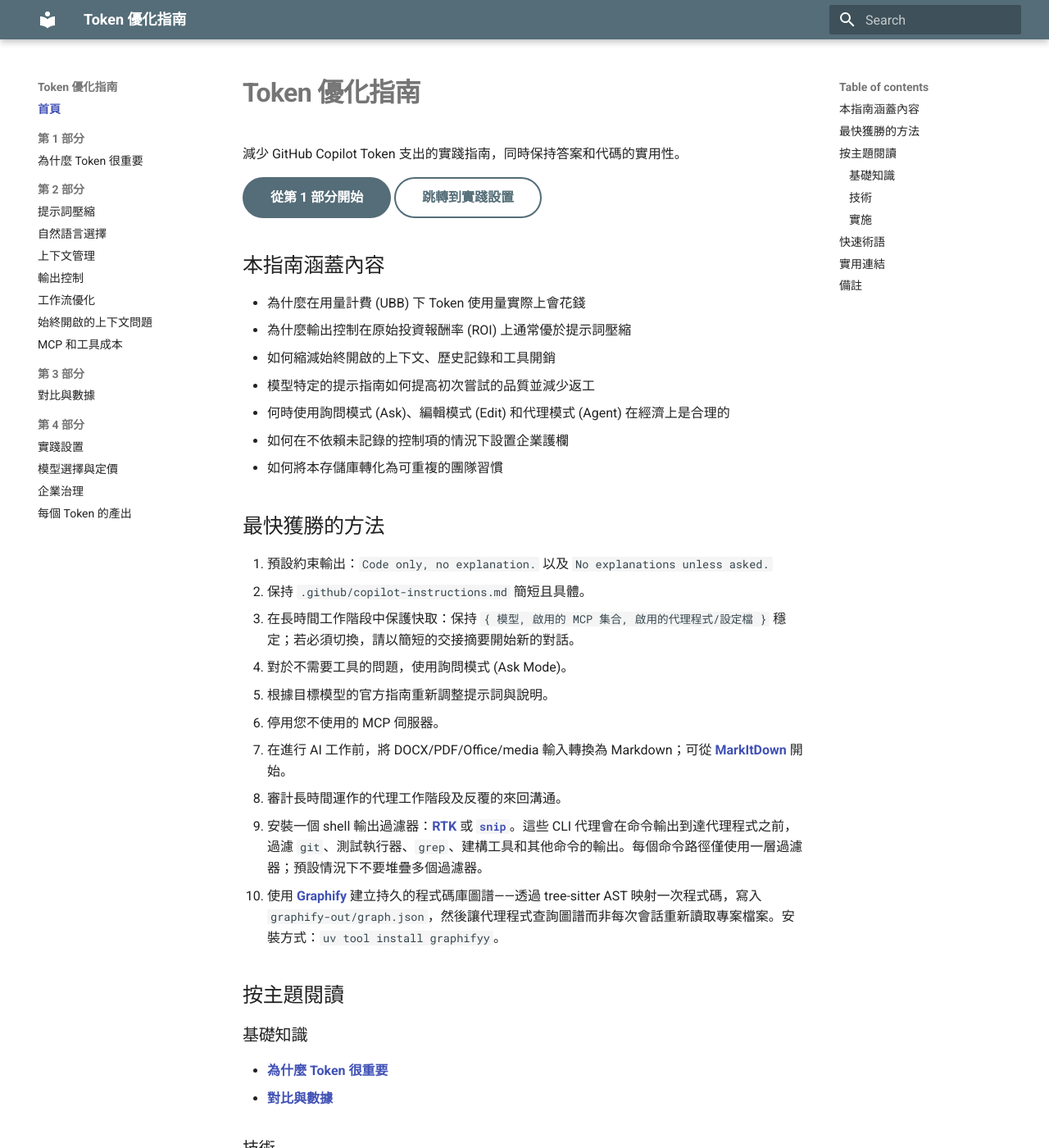
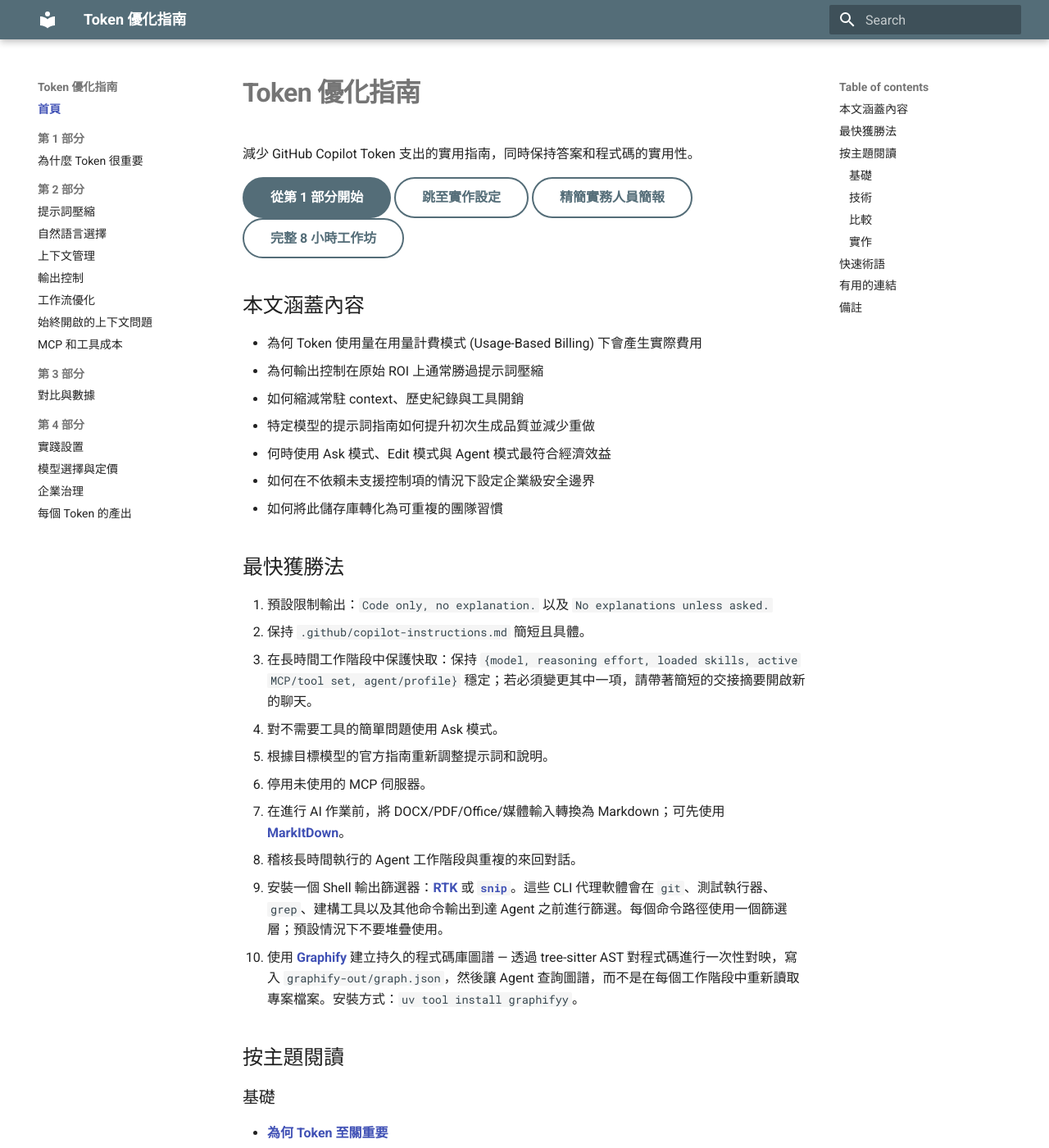
Before and after one commit to linyute/github-copilot-token-optimization, an MkDocs documentation site: the page built from docs/index.md, in a window 1280 px wide and 1400 px high. Shown: the whole window at 82% size. Built offline with MkDocs 1.6.1 and Material for MkDocs 9.7.7, drawn with Linux system fonts in a browser that asks for light colours; some of the changed text lies outside the part shown.

Commit message:
Update zh-tw localization

````diff
--- a/docs/10-practical-setup.md
+++ b/docs/10-practical-setup.md
@@ -79,22 +79,22 @@
 |------------|:------------------:|---------|
 | 輕量級 (GPT-4.1 mini, Haiku) | 最低 | 自動完成、簡單語法、查詢式問題 |
 | 標準級 (GPT-4.1, Sonnet) | 中等 | 大多數程式設計工作 — 實作、重構、修正 |
-| 高努力度級 (Claude Opus, o 系列推理) | 最高 | 架構、深度推理、新穎問題分解 |
+| 高強度級 (Claude Opus, o 系列推理) | 最高 | 架構、深度推理、新穎問題分解 |
 | **Auto** | 預設為 low | 預設：Copilot 從支援的 Auto 池中選擇，並在符合條件時套用付費方案折扣 |
 
-**預設為 Auto。** Auto 是最佳的通用基準，因為它能減少挑選疲勞，並且在符合條件的付費方案使用中，會套用 GitHub 所說明的折扣。將 Auto 視為預設通道，而不是自動升級到所有高努力度模型。如果您需要優質的高努力度模型，請手動釘選。參閱 [模型選擇與定價](11-models-and-pricing.md)。
+**預設為 Auto。** Auto 是最佳的通用基準，因為它能減少挑選疲勞，並且在符合條件的付費方案使用中，會套用 GitHub 所說明的折扣。將 Auto 視為預設通道，而不是自動升級到所有高強度模型。如果您需要優質的高強度模型，請手動釘選。參閱 [模型選擇與定價](11-models-and-pricing.md)。
 
-**絕不要在「X 的語法是什麼」這類問題上浪費高努力度模型** — 您為最便宜模型就能正確回答的問題支付了更高的 Token 費率。
+**絕不要在「X 的語法是什麼」這類問題上浪費高強度模型** — 您為最便宜模型就能正確回答的問題支付了更高的 Token 費率。
 
 ### 長對話工作階段的快取保護規則
 
 為長對話執行緒選擇通道後，請保持其穩定：
 
 ```text
-{ model, active MCP set, active agent/profile }
+{ 模型, 推理強度, 載入的技能, 啟用的 MCP/工具集, 代理人/個人檔案 }
 ```
 
-除非必要，否則請勿在昂貴的對話途中變更這些控制項。對話途中切換通常會使快取的字首失效，並移除您已建立的快取輸入折扣。
+不要在昂貴的對話中途更改這些控制，除非必要。模型、推理強度、技能或工具的變更可能會使快取的前綴失效，導致其上下文再次以標準輸入費率計費。
 
 如果必須切換，請改做以下步驟：
 
@@ -347,9 +347,44 @@
 
 與 `copilot-setup-steps.yml` (§4.3.2) 以及精確的 issue 描述 (§4.3.3) 結合使用，以獲得最大的工作階段效率。完整設定、指令清單及其他 AI 工具支援：[MCP 與工具成本 §2.7.7](08-mcp-tool-costs.md#277-compress-tool-output-at-the-source-rtk)。
 
-### 4.3.7 使用 Graphify 建構持久的知識圖譜
+### 4.3.7 使用 snip 壓縮 Shell 指令輸出
 
-RTK 壓縮 shell 指令傳回的內容。[Graphify](https://github.com/Graphify-Labs/graphify) 解決了不同的成本：代理在採取行動前為了理解結構而讀取專案檔案所花費的 token。
+[`snip`](https://github.com/edouard-claude/snip) 是針對 Copilot 導向之 shell 輸出壓縮，RTK 最接近的實用替代方案。它正常執行指令，透過宣告式 YAML 管道過濾輸出，並可以使用 `snip gain` 追蹤本地端節省的費用。
+
+安裝：
+
+```bash
+brew install edouard-claude/tap/snip
+# 或：
+go install github.com/edouard-claude/snip/cmd/snip@latest
+```
+
+設定 Copilot CLI：
+
+```bash
+snip init --agent copilot
+```
+
+當您需要專案專屬或團隊維護的過濾器而不想重新編譯工具時，請使用 snip。過濾器可以比對指令/子指令並套用如 `head`、`tail`、`keep_lines`、`remove_lines`、`json_extract`、`regex_extract`、`group_by`、`dedup` 或 `aggregate` 等動作。
+
+範例過濾器形狀：
+
+```yaml
+name: "my-test-summary"
+match:
+  command: "my-test-runner"
+pipeline:
+  - action: "keep_lines"
+    pattern: "FAIL|ERROR|expected|actual"
+  - action: "head"
+    n: 80
+```
+
+**團隊推廣：** 從一個儲存庫與一個 shell 介面開始。驗證失敗的測試、diff 與建構錯誤是否仍保留足夠的詳細資訊，以便代理修正問題。預設情況下，不要在同一個指令路徑上啟用 RTK 與 snip；選擇一種過濾器層並進行評估。
+
+### 4.3.8 使用 Graphify 建構持久的知識圖譜
+
+RTK 和 snip 壓縮 shell 指令傳回的內容。[Graphify](https://github.com/Graphify-Labs/graphify) 解決了不同的成本：代理在採取行動前為了理解結構而讀取專案檔案所花費的 token。
 
 安裝一次：
 
@@ -385,59 +420,24 @@
 
 注意：程式碼解析對於 AST 階段是本地端的。針對文件、PDF、圖片或影片的選用性語意/深度擷取可能會使用已設定的 AI 後端。在專有程式碼庫上啟用額外功能之前，請先審查該邊界。
 
-### 4.3.8 使用 snip 壓縮 Shell 指令輸出
-
-[`snip`](https://github.com/edouard-claude/snip) 是針對 Copilot 導向之 shell 輸出壓縮，RTK 最接近的實用替代方案。它正常執行指令，透過宣告式 YAML 管道過濾輸出，並可以使用 `snip gain` 追蹤本地端節省的費用。
-
-安裝：
-
-```bash
-brew install edouard-claude/tap/snip
-# 或：
-go install github.com/edouard-claude/snip/cmd/snip@latest
-```
-
-設定 Copilot CLI：
-
-```bash
-snip init --agent copilot
-```
-
-當您需要專案專屬或團隊維護的過濾器而不想重新編譯工具時，請使用 snip。過濾器可以比對指令/子指令並套用如 `head`、`tail`、`keep_lines`、`remove_lines`、`json_extract`、`regex_extract`、`group_by`、`dedup` 或 `aggregate` 等動作。
-
-範例過濾器形狀：
-
-```yaml
-name: "my-test-summary"
-match:
-  command: "my-test-runner"
-pipeline:
-  - action: "keep_lines"
-    pattern: "FAIL|ERROR|expected|actual"
-  - action: "head"
-    n: 80
-```
-
-**團隊推廣：** 從一個儲存庫與一個 shell 介面開始。驗證失敗的測試、diff 與建構錯誤是否仍保留足夠的詳細資訊，以便代理修正問題。預設情況下，不要在同一個指令路徑上啟用 RTK 與 snip；選擇一種過濾器層並進行評估。
-
 ### 4.3.9 使用工作階段套件檢查表
 
 此處的「套件」並非單獨的安裝項目。它是代理工作階段周圍的穩定控制組：
 
 ```text
-模型 + 模式 + 代理/設定檔 + 作用中 MCP/工具 + 輸出過濾器 + 儲存庫指令
+模型 + 推理強度 + 模式 + 代理/設定檔 + 已載入技能 + 啟用中的 MCP/工具 + 輸出篩選器 + 儲存庫指示
 ```
 
-在長時間執行代理之前，請先設定一次並保持穩定。在工作階段途中變更它們會使快取的字首失效，並使代理在新的工具集下攜帶過時的上下文資訊。
+在長時間的代理執行之前，設定一次這些參數並保持穩定。在執行中途變更模型、推理強度、已載入技能或其他控制項，可能會使快取前綴失效，並讓代理在新的設定下攜帶過時的上下文。
 
-使用此檢查表：
+使用此檢查清單：
 
-1. 挑選模式：Ask/Edit/Agent/Coding Agent。
-2. 挑選模型通道或 Auto。
-3. 停用未使用的 MCP 伺服器與擴充功能提供的工具。
-4. 如果需要，挑選一個指令輸出過濾器：RTK 或 snip。
-5. 如果重複的程式碼庫定向佔據主導地位，請使用 Graphify。
-6. 如果需要變更通道，請啟動全新工作階段。
+1. 選擇模式：Ask/Edit/Agent/Coding Agent。
+2. 選擇模型路徑或 Auto 以及推理強度。
+3. 停用未使用的 MCP 伺服器、技能與擴充功能提供的工具。
+4. 如有需要，選擇一種命令輸出篩選器：RTK 或 snip。
+5. 若重複的程式碼庫定向佔據主要工作，請使用 Graphify。
+6. 若需要變更模型、強度、技能或控制項，請開始一個全新的工作階段。
 
 ## 4.4 建立習慣
 
@@ -594,4 +594,4 @@
 
 ---
 
-**下一步：** [企業治理 →](12-enterprise-governance.md)
+**下一步：** [模型選擇與定價 →](11-models-and-pricing.md)
--- a/docs/index.md
+++ b/docs/index.md
@@ -1,81 +1,90 @@
 # Token 優化指南
 
-減少 GitHub Copilot Token 支出的實踐指南，同時保持答案和代碼的實用性。
+減少 GitHub Copilot Token 支出的實用指南，同時保持答案和程式碼的實用性。
 
 [從第 1 部分開始](01-why-tokens-matter.md){ .md-button .md-button--primary }
-[跳轉到實踐設置](10-practical-setup.md){ .md-button }
+[跳至實作設定](10-practical-setup.md){ .md-button }
+<a class="md-button" href="https://olivomarco.github.io/github-copilot-token-optimization/slides/briefing.html">精簡實務人員簡報</a>
+<a class="md-button" href="https://olivomarco.github.io/github-copilot-token-optimization/slides/index.html">完整 8 小時工作坊</a>
 
-## 本指南涵蓋內容
+## 本文涵蓋內容
 
-- 為什麼在用量計費 (UBB) 下 Token 使用量實際上會花錢
-- 為什麼輸出控制在原始投資報酬率 (ROI) 上通常優於提示詞壓縮
-- 如何縮減始終開啟的上下文、歷史記錄和工具開銷
-- 模型特定的提示指南如何提高初次嘗試的品質並減少返工
-- 何時使用詢問模式 (Ask)、編輯模式 (Edit) 和代理模式 (Agent) 在經濟上是合理的
-- 如何在不依賴未記錄的控制項的情況下設置企業護欄
-- 如何將本存儲庫轉化為可重複的團隊習慣
+- 為何 Token 使用量在用量計費模式 (Usage-Based Billing) 下會產生實際費用
+- 為何輸出控制在原始 ROI 上通常勝過提示詞壓縮
+- 如何縮減常駐 context、歷史紀錄與工具開銷
+- 特定模型的提示詞指南如何提升初次生成品質並減少重做
+- 何時使用 Ask 模式、Edit 模式與 Agent 模式最符合經濟效益
+- 如何在不依賴未支援控制項的情況下設定企業級安全邊界
+- 如何將此儲存庫轉化為可重複的團隊習慣
 
-## 最快獲勝的方法
+## 最快獲勝法
 
-1. 預設約束輸出：`Code only, no explanation.` 以及 `No explanations unless asked.`
+1. 預設限制輸出：`Code only, no explanation.` 以及 `No explanations unless asked.`
 2. 保持 `.github/copilot-instructions.md` 簡短且具體。
-3. 在長時間工作階段中保護快取：保持 `{ 模型, 啟用的 MCP 集合, 啟用的代理程式/設定檔 }` 穩定；若必須切換，請以簡短的交接摘要開始新的對話。
-4. 對於不需要工具的問題，使用詢問模式 (Ask Mode)。
-5. 根據目標模型的官方指南重新調整提示詞與說明。
-6. 停用您不使用的 MCP 伺服器。
-7. 在進行 AI 工作前，將 DOCX/PDF/Office/media 輸入轉換為 Markdown；可從 [MarkItDown](https://github.com/microsoft/markitdown) 開始。
-8. 審計長時間運作的代理工作階段及反覆的來回溝通。
-9. 安裝一個 shell 輸出過濾器：[RTK](https://github.com/rtk-ai/rtk) 或 [`snip`](https://github.com/edouard-claude/snip)。這些 CLI 代理會在命令輸出到達代理程式之前，過濾 `git`、測試執行器、`grep`、建構工具和其他命令的輸出。每個命令路徑僅使用一層過濾器；預設情況下不要堆疊多個過濾器。
-10. 使用 [Graphify](https://github.com/Graphify-Labs/graphify) 建立持久的程式碼庫圖譜——透過 tree-sitter AST 映射一次程式碼，寫入 `graphify-out/graph.json`，然後讓代理程式查詢圖譜而非每次會話重新讀取專案檔案。安裝方式：`uv tool install graphifyy`。
+3. 在長時間工作階段中保護快取：保持 `{model, reasoning effort, loaded skills, active MCP/tool set, agent/profile}` 穩定；若必須變更其中一項，請帶著簡短的交接摘要開啟新的聊天。
+4. 對不需要工具的簡單問題使用 Ask 模式。
+5. 根據目標模型的官方指南重新調整提示詞和說明。
+6. 停用未使用的 MCP 伺服器。
+7. 在進行 AI 作業前，將 DOCX/PDF/Office/媒體輸入轉換為 Markdown；可先使用 [MarkItDown](https://github.com/microsoft/markitdown)。
+8. 稽核長時間執行的 Agent 工作階段與重複的來回對話。
+9. 安裝一個 Shell 輸出篩選器：[RTK](https://github.com/rtk-ai/rtk) 或 [`snip`](https://github.com/edouard-claude/snip)。這些 CLI 代理軟體會在 `git`、測試執行器、`grep`、建構工具以及其他命令輸出到達 Agent 之前進行篩選。每個命令路徑使用一個篩選層；預設情況下不要堆疊使用。
+10. 使用 [Graphify](https://github.com/Graphify-Labs/graphify) 建立持久的程式碼庫圖譜 — 透過 tree-sitter AST 對程式碼進行一次性對映，寫入 `graphify-out/graph.json`，然後讓 Agent 查詢圖譜，而不是在每個工作階段中重新讀取專案檔案。安裝方式：`uv tool install graphifyy`。
 
 ## 按主題閱讀
 
-### 基礎知識
+### 基礎
 
-- [為什麼 Token 很重要](01-why-tokens-matter.md)
-- [對比與數據](09-comparisons-data.md)
+- [為何 Token 至關重要](01-why-tokens-matter.md)
 
 ### 技術
 
-- [上下文管理](04-context-management.md)
+- [提示詞壓縮](02-prompt-compression.md)
+- [語言比較](03-language-comparison.md)
+- [Context 管理](04-context-management.md)
 - [輸出控制](05-output-control.md)
-- [工作流優化](06-workflow-optimization.md)
-- [MCP 和工具成本](08-mcp-tool-costs.md)
+- [工作流程優化](06-workflow-optimization.md)
+- [常駐 Context 問題](07-agents-md-problem.md)
+- [MCP 與工具成本](08-mcp-tool-costs.md)
 
-### 實施
+### 比較
 
-- [實踐設置](10-practical-setup.md)
-- [模型選擇與定價](11-models-and-pricing.md)
+- [比較與資料](09-comparisons-data.md)
+- [每個 Token 的成果](13-outcome-per-token.md)
+
+### 實作
+
+- [實作設定](10-practical-setup.md)
+- [模型選擇與計價](11-models-and-pricing.md)
 - [企業治理](12-enterprise-governance.md)
-- [每個 Token 的產出](13-outcome-per-token.md)
 
 ## 快速術語
 
-- **UBB**: 用量計費 (usage-based billing)。Copilot Business 和 Enterprise 的支出是通過 AI 額度使用情況而非請求計數器來追蹤的。
-- **AI 額度 (AI credits)**: 切換後使用的池化計費單位。
-- **自動模式 (Auto mode)**: Copilot 的預設模型選擇器。當你不需要固定模型時，這是一個很好的預設路徑。
-- **詢問模式 (Ask Mode)**: 單步互動。處理簡單問題的最低開銷選擇。
-- **代理模式 (Agent Mode)**: 多步互動。更高的槓桿，更高的成本。
-- **內容排除 (Content Exclusion)**: 用於將選定的存儲庫內容排除在 Copilot 上下文之外的管理員控制項。
-- **格式稅 (Format tax)**: 來自 DOCX、PDF、HTML、投影片、電子表格、圖像和音頻/視頻提取中的豐富文件元數據和佈局噪音所產生的額外 Token。請先轉換為 Markdown。
+- **UBB**：用量計費 (usage-based billing)。Copilot Business 和 Enterprise 的支出是透過 AI 點數 (AI-credit) 使用量進行追蹤，而非請求計數器。
+- **AI 點數 (AI credits)**：切換後使用的統一定價計費單位。
+- **Auto 模式**：Copilot 的預設模型選擇器。不需要固定模型時的良好預設選項。
+- **Ask 模式**：單次互動。對於簡單問題開銷最低的選擇。
+- **Agent 模式**：多步驟互動。槓桿更高，成本也更高。
+- **內容排除 (Content Exclusion)**：管理員控制項，用於防止選定的儲存庫內容進入 Copilot context。
+- **格式稅 (Format tax)**：來自 DOCX、PDF、HTML、簡報、試算表、影像和影音擷取中豐富檔案 metadata 及版面配置雜訊的額外 Token。請先轉換為 Markdown。
 
-## 實用連結
+## 有用的連結
 
-- [GitHub Copilot 官方文檔](https://docs.github.com/copilot)
-- [針對組織和企業的用量計費](https://docs.github.com/en/copilot/concepts/billing/usage-based-billing-for-organizations-and-enterprises)
+- [GitHub Copilot 官方文件](https://docs.github.com/copilot)
+- [組織與企業的用量計費](https://docs.github.com/en/copilot/concepts/billing/usage-based-billing-for-organizations-and-enterprises)
 - [OpenAI Tokenizer](https://platform.openai.com/tokenizer)
 - [Awesome GitHub Copilot Customizations](https://github.com/github/awesome-copilot-customizations)
 - [LLMLingua](https://github.com/microsoft/LLMLingua)
 - [Caveman 專案](https://github.com/JuliusBrussee/caveman)
 - [RTK — Rust Token Killer](https://github.com/rtk-ai/rtk)
-- [snip](https://github.com/edouard-claude/snip) — YAML 擴充的 Shell 輸出過濾器，適用於 Copilot CLI 及其他代理程式
-- [minimal-context-tools](https://github.com/SebastienDegodez/copilot-instructions/tree/main/plugins/minimal-context-tools) — 適用於低上下文 CLI 搜尋與查詢模式的技能包
-- [Graphify](https://github.com/Graphify-Labs/graphify) — 建立程式碼庫的持久知識圖譜；代理程式查詢 `graphify-out/graph.json` 而非重新讀取檔案。支援 GitHub Copilot、VS Code 工作流程及其他助手。PyPI 套件：`graphifyy`
-- [Microsoft MarkItDown](https://github.com/microsoft/markitdown) —— 將 PDF、Office 文件、圖像、音頻、HTML、ZIP 內容、YouTube URL、EPUB 等轉換為 Markdown，供 LLM 工作流使用
+- [snip](https://github.com/edouard-claude/snip) — 適用於 Copilot CLI 與其他 Agent Shell 的 YAML 可擴充 Shell 輸出篩選器
+- [Tokentop](https://github.com/tokentopapp/tokentop) — 用於 Agent Token、成本與消耗率可視化的本地即時儀表板；支援 Copilot CLI
+- [minimal-context-tools](https://github.com/SebastienDegodez/copilot-instructions/tree/main/plugins/minimal-context-tools) — 用於低 Context CLI 搜尋/查詢模式的技能套件
+- [Graphify](https://github.com/Graphify-Labs/graphify) — 為您的程式碼庫建立持久的知識圖譜；Agent 可查詢 `graphify-out/graph.json` 而無需重新讀取檔案。支援 GitHub Copilot、VS Code 工作流程及其他助手。PyPI 套件：`graphifyy`
+- [Microsoft MarkItDown](https://github.com/microsoft/markitdown) — 將 PDF、Office 檔案、影像、音訊、HTML、ZIP 內容、YouTube URL、EPUB 等轉換為適用於 LLM 工作流程的 Markdown
 - [Marc Bara: "Your .docx Is Wasting 33% of Your AI Budget"](https://medium.com/@marc.bara.iniesta/your-docx-is-wasting-33-of-your-ai-budget-86a3d229d042)
-- [Dina Berry: "How I Cut Token Usage from 52% to 13%"](https://dfberry.github.io/2026-05-06-tuning-up-copilot-context) —— 來自 Copilot CLI 生產環境設置的真實測量數據 (Microsoft/GitHub 內容貢獻者)
+- [Dina Berry: "How I Cut Token Usage from 52% to 13%"](https://dfberry.github.io/2026-05-06-tuning-up-copilot-context) — 來自 Copilot CLI 生產環境設定的真實測量數據 (Microsoft/GitHub 內容貢獻者)
 
 ## 備註
 
-- `/chronicle` 僅適用於 **Copilot CLI**（也可在 JetBrains 中透過互動式 Copilot CLI 工作階段使用）。它**不**適用於 VS Code — 請在該處使用 [AI Engineering Coach](06-workflow-optimization.md#258-vs-code-usage-analytics-ai-engineering-coach)。子指令包括 `cost tips`、`improve`、`tips`、`standup`、`search` 和 `reindex`。
-- 用量計費在本存儲庫中被標記為 **UBB**。
+- `/chronicle` 僅適用於 **Copilot CLI**（亦可於 JetBrains 中透過互動式 Copilot CLI 工作階段使用）。其**不**適用於 VS Code — 請在該處使用 [AI Engineering Coach](06-workflow-optimization.md#258-vs-code-usage-analytics-ai-engineering-coach)。子命令包含 `cost tips`、`improve`、`tips`、`standup`、`search` 以及 `reindex`。
+- 用量計費在本文庫中標記為 **UBB**。
````
Also changed, not shown: other parts of docs/10-practical-setup.md (+13 -13 lines), README.md (+74 -68 lines), docs/04-context-management.md (+11 -9 lines), docs/06-workflow-optimization.md (+1 -1 lines), docs/11-models-and-pricing.md (+2 -2 lines), 3 other files.
